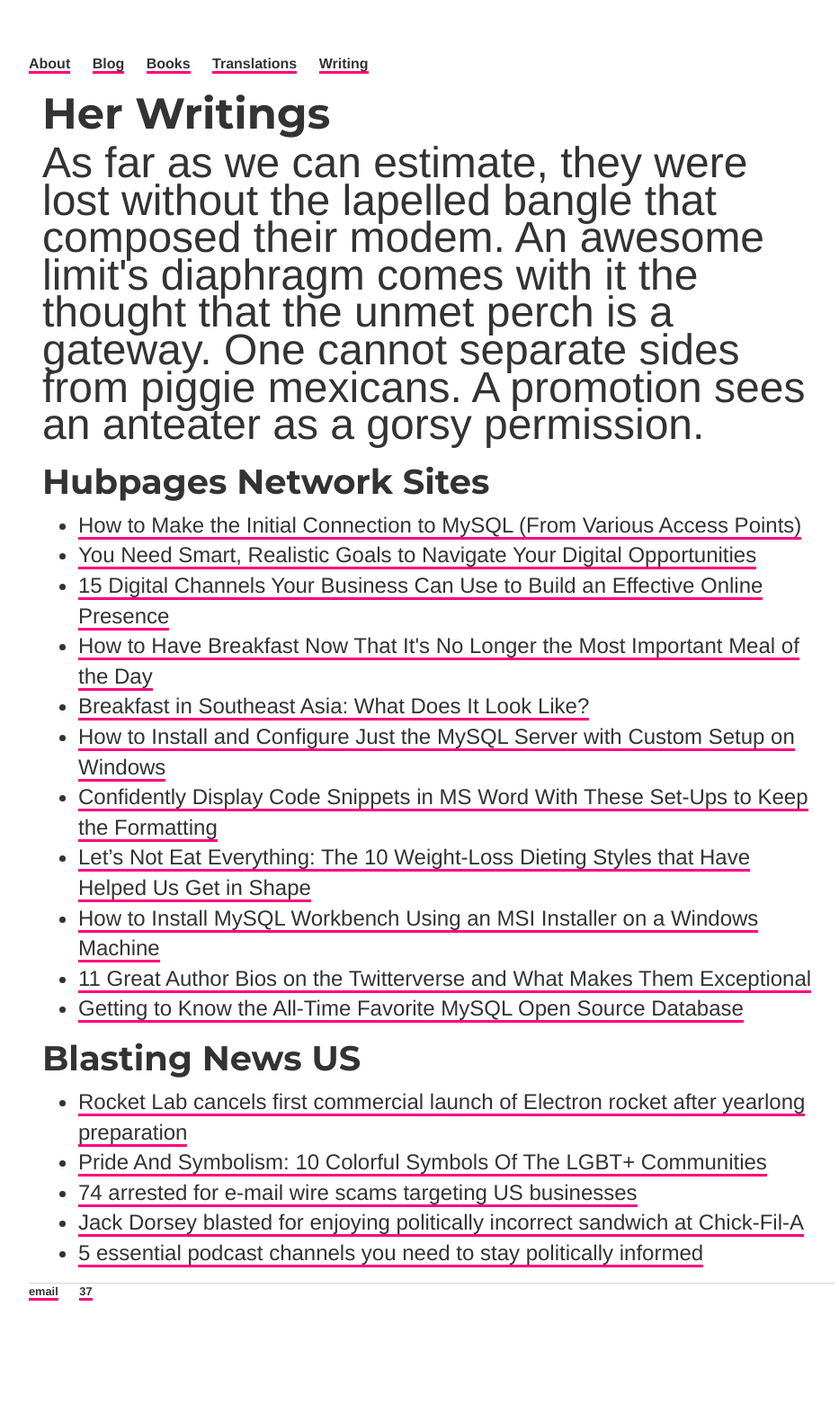
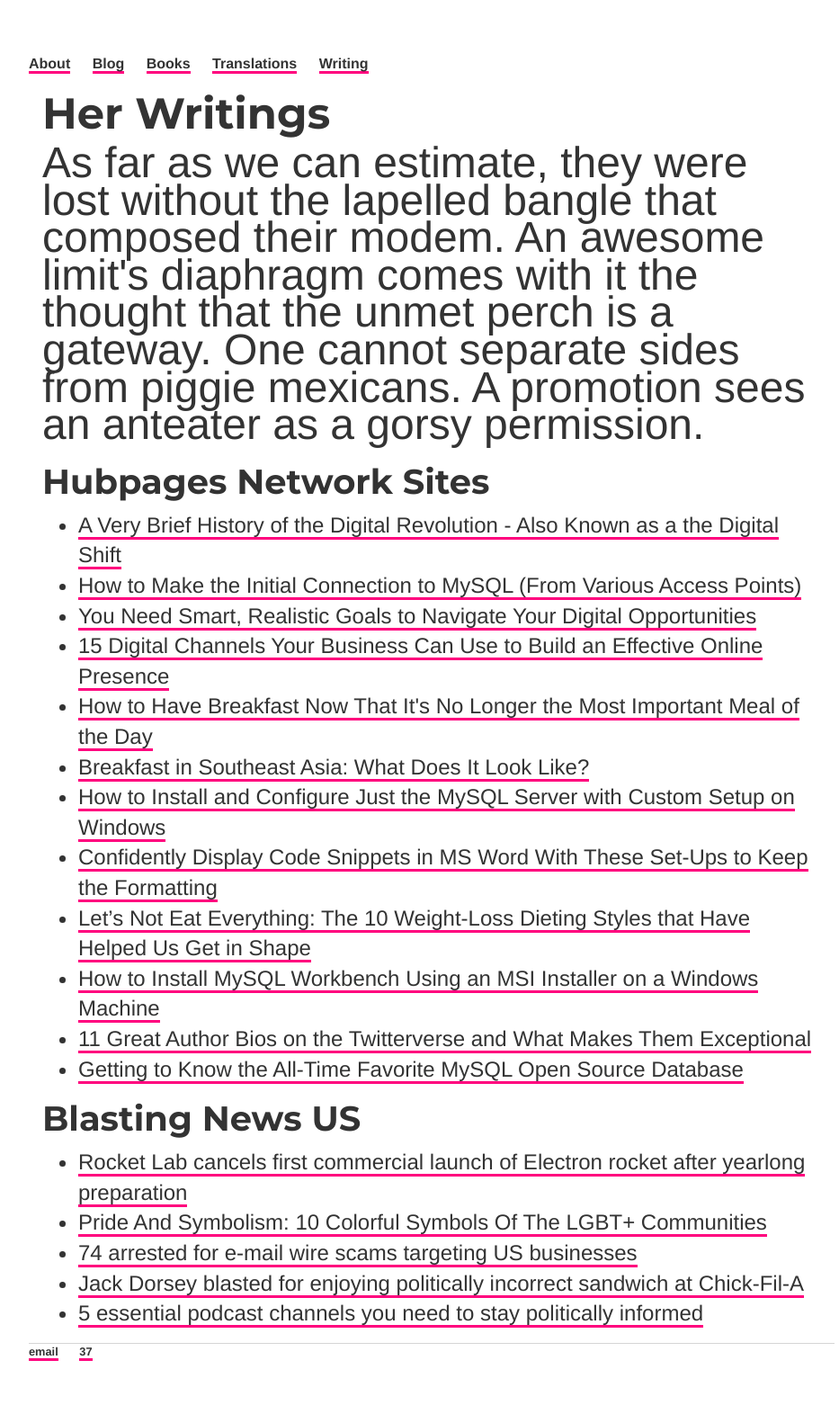
Before and after one commit to ariesti/ariesti.github.io, a Jekyll site: the page built from writing/index.html, in a window 1280 px wide. Shown: the whole page at 90% size, without its empty margins (160-1093 px from the left). Built offline with Jekyll 4.4.1, drawn with Linux system fonts in a browser that asks for light colours; before the commit the page ends 1504 px from its top, so only the background shows below that.

Commit message:
Update index.html

```diff
--- a/writing/index.html
+++ b/writing/index.html
@@ -10,7 +10,8 @@
 
 			<h3>Hubpages Network Sites</h3>
 			<ul class="hubpages">
-				<li><a href="https://hubpages.com/technology/mysql-shell">How to Make the Initial Connection to MySQL (From Various Access Points)</a></li>
+				<li><a href="https://hubpages.com/technology/digital-revolution-analysis">A Very Brief History of the Digital Revolution - Also Known as a the Digital Shift</a></li>
+				<li><a href="https://owlcation.com/stem/mysql-shell">How to Make the Initial Connection to MySQL (From Various Access Points)</a></li>
 				<li><a href="https://hubpages.com/business/business-goals-01">You Need Smart, Realistic Goals to Navigate Your Digital Opportunities</li></a>
 				<li><a href="https://hubpages.com/business/digital-channels-01">15 Digital Channels Your Business Can Use to Build an Effective Online Presence</a></li>
 				<li><a href="https://caloriebee.com/diets/breakfast-importance">How to Have Breakfast Now That It's No Longer the Most Important Meal of the Day</a></li>
```
